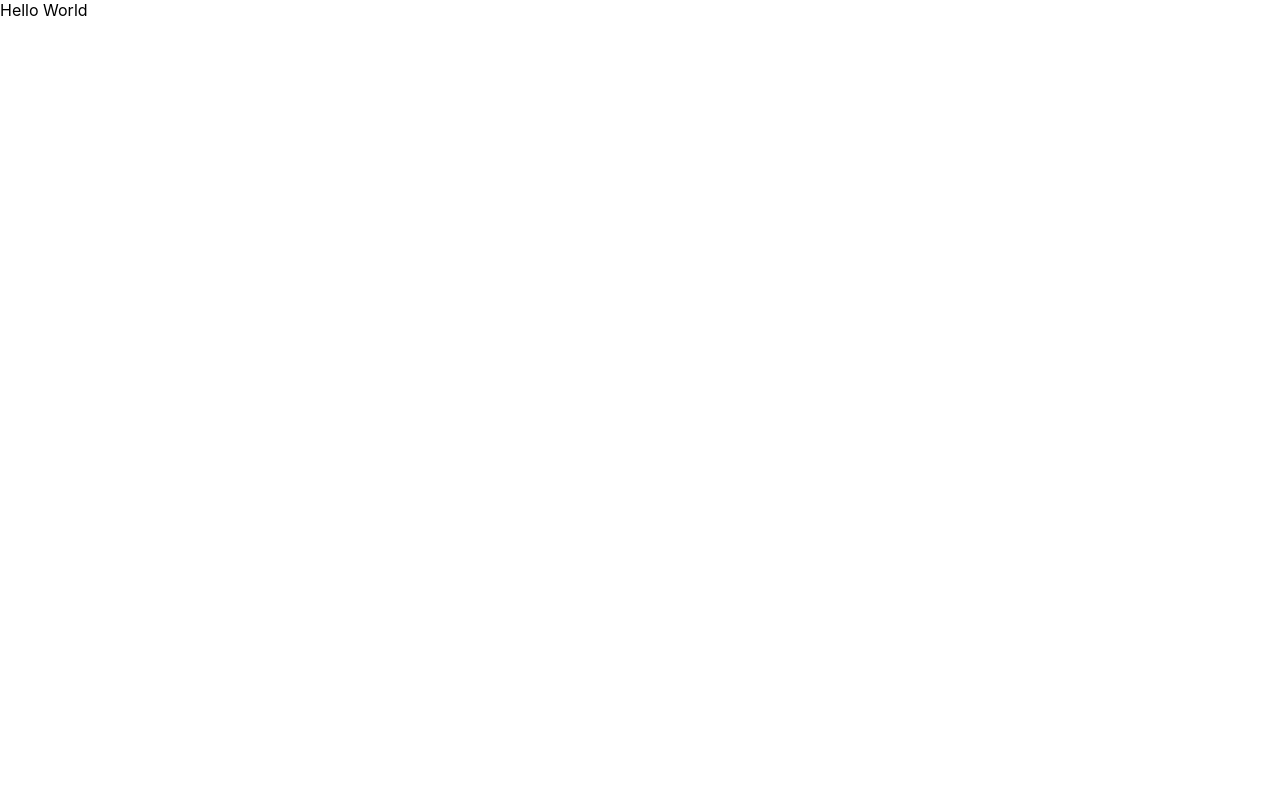
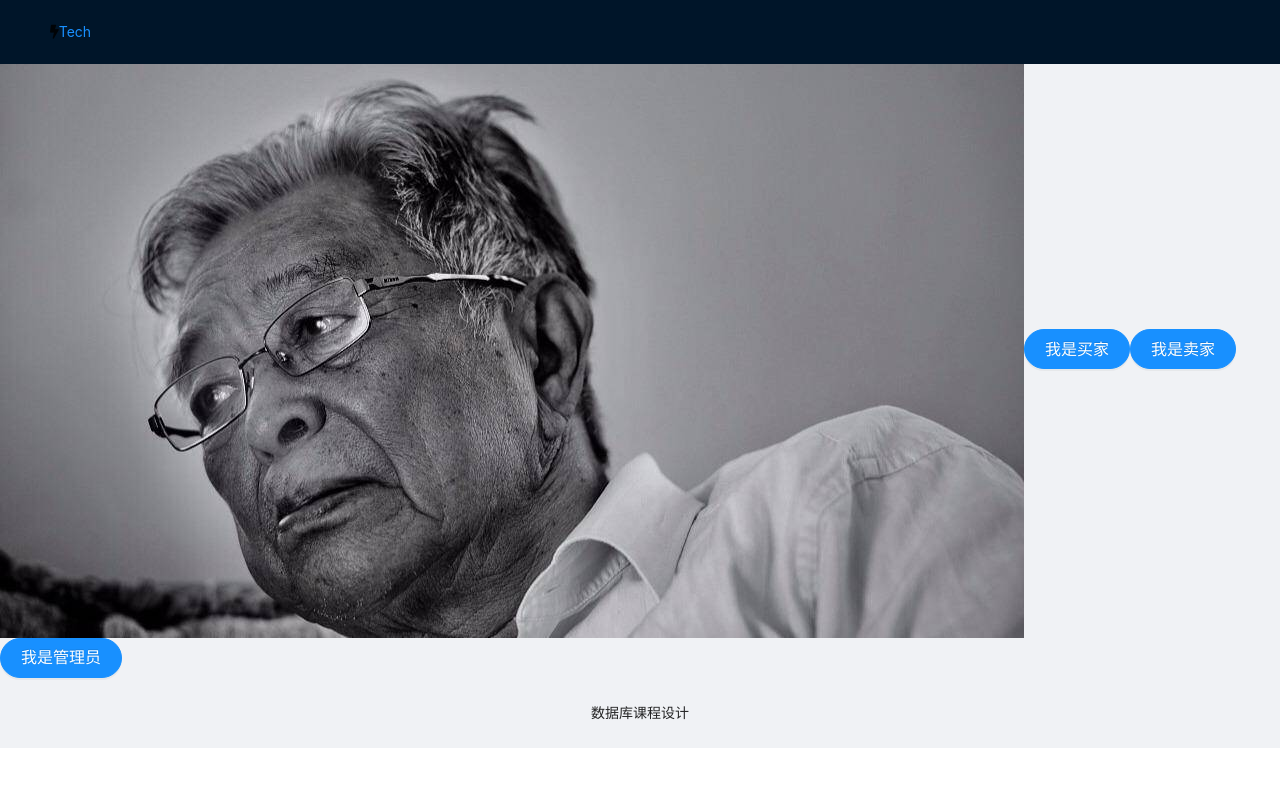
Before and after one commit to CrazyGriferman/database-design-project, a React (Create React App) app: page / in a window 1280 px wide. Shown: the top 786 px of the page. Built offline with nearby package versions, Linux system fonts and the light colour scheme.

Commit message:
主页面组件创建,没有css

```diff
--- a/public/index.html
+++ b/public/index.html
@@ -2,19 +2,16 @@
 <html lang="en">
   <head>
     <meta charset="utf-8" />
-    <link rel="icon" href="%PUBLIC_URL%/favicon.ico" />
     <meta name="viewport" content="width=device-width, initial-scale=1" />
     <meta name="theme-color" content="#000000" />
     <meta
       name="description"
       content="Web site created using create-react-app"
     />
-    <link rel="apple-touch-icon" href="%PUBLIC_URL%/logo192.png" />
     <!--
       manifest.json provides metadata used when your web app is installed on a
       user's mobile device or desktop. See https://developers.google.com/web/fundamentals/web-app-manifest/
     -->
-    <link rel="manifest" href="%PUBLIC_URL%/manifest.json" />
     <!--
       Notice the use of %PUBLIC_URL% in the tags above.
       It will be replaced with the URL of the `public` folder during the build.
@@ -24,6 +21,10 @@
       work correctly both with client-side routing and a non-root public URL.
       Learn how to configure a non-root public URL by running `npm run build`.
     -->
+    <!-- font awesome 5 cdn -->
+    <link rel="stylesheet" href="https://cdnjs.cloudflare.com/ajax/libs/font-awesome/5.13.1/css/all.min.css">
+    <!-- google font cdn -->
+    <link href="https://fonts.googleapis.com/css2?family=Poppins:wght@400&display=swap" rel="stylesheet">
     <title>React App</title>
   </head>
   <body>
--- a/src/App.js
+++ b/src/App.js
@@ -1,10 +1,12 @@
 import './App.css';
+
+import MainPage from '../src/components/common/MainPage';
 
 function App() {
   return (
-    <div>
-      Hello World
-    </div>
+    <>
+      <MainPage />
+    </>
   );
 }
 
--- a/src/components/common/MainPage.js
+++ b/src/components/common/MainPage.js
@@ -0,0 +1,35 @@
+import React from 'react';
+import { Button } from 'antd';
+import 'antd/dist/antd.css';
+import { Layout } from 'antd';
+import image1 from '../../assets/img/rescue.jpg';
+const { Header, Content, Footer} = Layout;
+
+
+export default function MainPage() {
+    return(
+        <Layout className="layout">
+            <Header>
+            <div className="logo">
+                <i className="fas fa-bolt"></i>
+                <a href="http://www.baidu.com">Tech</a>
+            </div>
+            </Header>
+            <Content >
+                <div className="site-layout-content">
+                    <img alt="Dragon" src={image1} />
+                    <Button type="primary" shape="round" size= "large">
+                        我是买家
+                    </Button>
+                    <Button type="primary" shape="round" size= "large">
+                        我是卖家
+                    </Button>
+                    <Button type="primary" shape="round" size= "large">
+                        我是管理员
+                    </Button>
+                </div>
+            </Content>
+            <Footer style={{ textAlign: 'center' }}>数据库课程设计</Footer>
+        </Layout>
+    );
+}
```
Also changed, not shown: src/assets/img/rescue.jpg (added), src/components/common/Footer.js (added), src/components/common/Header.js (added).
